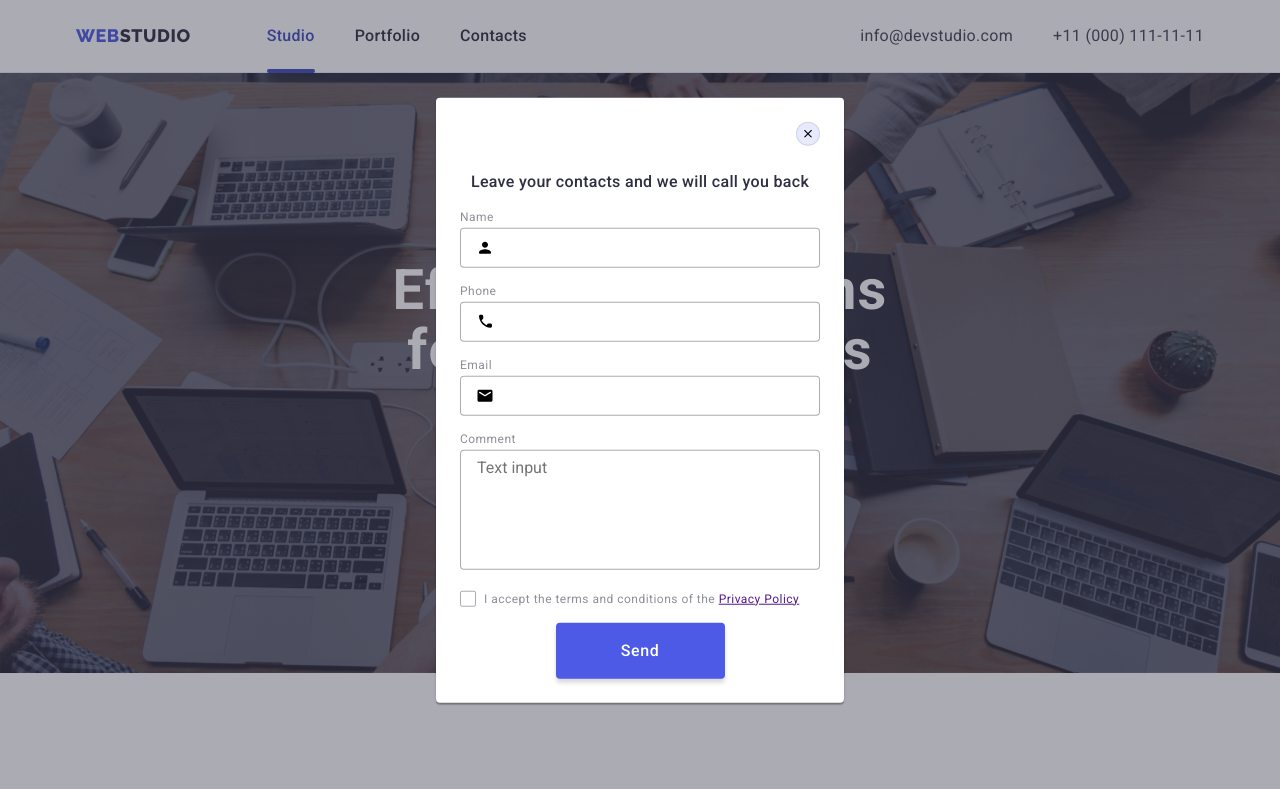
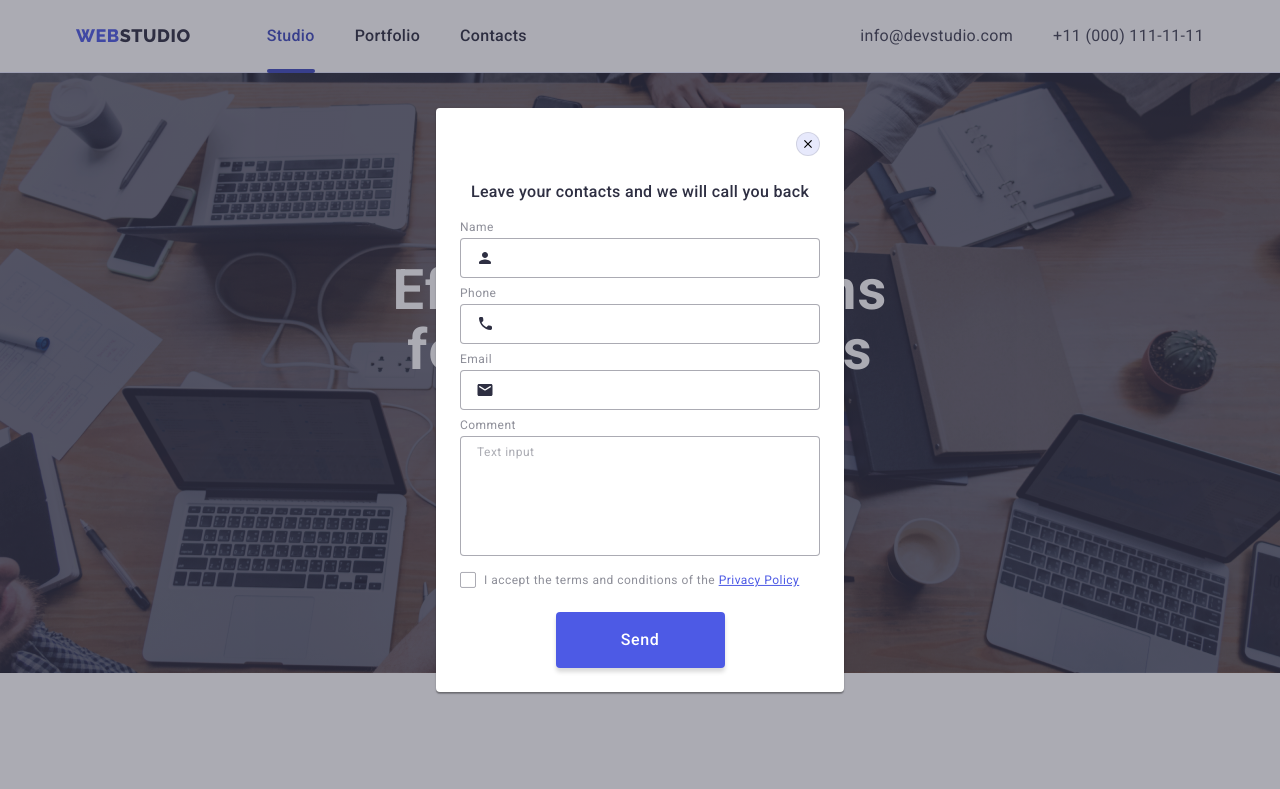
Before and after one commit to Natalia-Vuhernichek/goit-markup-hw-06, a plain HTML site: page index.html in a window 1280 px wide. Both pictures are taken after a click on the button "Order Service". Shown: the top 789 px of the page. Drawn offline with nearby package versions, Linux system fonts and the light colour scheme.

Commit message:
fix update

```diff
--- a/css/styles.css
+++ b/css/styles.css
@@ -487,7 +487,7 @@ body {
 
 .footer-form {
     width: 453px;
-    min-height: 80px;
+    display: flex;
 }
 
 .footer-form-input {
@@ -496,7 +496,6 @@ body {
 }
 
 .footer-form-title {
-    display: flex;
     font-weight: 500;
     font-size: 16px;
     line-height: 1.5;
@@ -519,10 +518,6 @@ body {
     letter-spacing: 0.04em;
     color: var(--text-card-background);
     margin-right: 24px;
-    transition: border-color var(--transition-dur-func);
-}
-.footer-input:focus {
-    border-color: var(--links-active-color);
 }
 
 .subscribe-button-text {
@@ -664,7 +659,7 @@ body {
 
 .modal {
     width: 408px;
-    min-height: 576px;
+    min-height: 584px;
     background-color: var(--text-card-background);
     box-shadow: 0px 1px 1px rgba(0, 0, 0, 0.14), 0px 1px 3px rgba(0, 0, 0, 0.12), 0px 2px 1px rgba(0, 0, 0, 0.2);
     border-radius: 4px;
@@ -675,6 +670,7 @@ body {
     transition: transform var(--transition-dur-func);
     padding: 72px 24px 24px 24px;
 }
+
 .backdrop.is-hidden .modal {
     transform: translate(-50%, -50%) scale(0);
 }
@@ -720,22 +716,15 @@ body {
     color: var(--overlay-shadows-headings);
     margin-bottom: 16px;
 }
-.modal-field {
-    margin-bottom: 16px;
-}
-.input-wrap {
-    position: relative;
-}
 
 .modal-input {
-    width: 360px;
+    width: 100%;
     height: 40px;
     border: 1px solid rgba(46, 47, 66, 0.4);
     border-radius: 4px;
     outline: transparent;
     color: rgba(46, 47, 66, 0.4);
-    padding: 8px 16px 8px 38px;
-    gap: 26px;
+    padding-left: 38px;
     transition: border-color var(--transition-dur-func);
 }
 
@@ -751,8 +740,13 @@ body {
     position: absolute;
     left: 16px;
     top: 50%;
+    fill: var(--overlay-shadows-headings);
     transform: translateY(-50%);
     transition: fill var(--transition-dur-func);
+}
+.modal-input-wrap {
+    position: relative;
+    margin-bottom: 8px;
 }
 
 .modal-label {
@@ -768,11 +762,12 @@ body {
     line-height: 1.17;
     letter-spacing: 0.04em;
     color: #8E8F99;
-    margin: 16px 0 4px 0;
+    margin-bottom: 4px;
 }
 .modal-textarea {
-    width: 360px;
+    width: 100%;
     height: 120px;
+    display: block;
     border: 1px solid rgba(46, 47, 66, 0.4);
     border-radius: 4px;
     outline: transparent;
@@ -782,8 +777,16 @@ body {
     resize: none;
     transition: border-color var(--transition-dur-func);
 }
+
+.modal-textarea::placeholder {
+    font-size: 12px;
+    line-height: 1.17;
+    letter-spacing: 0.04em;
+    color: rgba(46, 47, 66, 0.4);
+}
 .modal-textarea:focus {
     border-color: var(--pressed-hover-color);
+    outline: none;
 }
 
 .check-text {
@@ -793,6 +796,8 @@ body {
     line-height: 1.17;
     letter-spacing: 0.04em;
     color: #8E8F99;
+    margin-bottom: 24px;
+    margin-top: 16px;
 }
 .check-text span {
     width: 16px;
@@ -816,6 +821,10 @@ body {
 }
 .input-check:focus + .check-text span {
     border-color: var(--links-active-color);
+}
+
+.privacy-policy {
+    color: var(--links-active-color);
 }
 
 .modal-button-submit {
--- a/index.html
+++ b/index.html
@@ -432,9 +432,8 @@
         </div>
 
         <div class="footer-subscribe">
+          <p class="footer-form-title">Subscribe</p>
           <form class="footer-form">
-            <p class="footer-form-title">Subscribe</p>
-            <div class="footer-form-input">
             <input
               type="text"
               class="footer-input"
@@ -449,7 +448,6 @@
                 </svg>
               </span>
             </button>
-            </div>
           </form>
         </div>
       </div>
@@ -464,9 +462,8 @@
         </button>
         <p class="modal-title">Leave your contacts and we will call you back</p>
         <form class="modal-form">
-          <div class="modal-field">
           <label for="user-name" class="input-text">Name</label>
-            <div class="input-wrap">
+          <div class="modal-input-wrap">
             <input
               class="modal-input"
               id="user-name"
@@ -478,10 +475,8 @@
               <use href="./images/icons.svg#icon-modal-person"></use>
             </svg>
           </div>
-          </div>
-          <div class="modal-field">
           <label for="user-phone" class="input-text">Phone</label>
-            <div class="input-wrap">
+          <div class="modal-input-wrap">
             <input
               class="modal-input"
               id="user-phone"
@@ -493,10 +488,8 @@
               <use href="./images/icons.svg#icon-modal-phone"></use>
             </svg>
           </div>
-          </div>
-          <div class="modal-field">
           <label for="user-email" class="input-text">Email</label>
-            <div class="input-wrap">
+          <div class="modal-input-wrap">
             <input
               class="modal-input"
               id="user-email"
@@ -507,17 +500,14 @@
               <use href="./images/icons.svg#icon-modal-email"></use>
             </svg>
           </div>
-          </div>
-          <div class="modal-field">
           <label for="user-comment" class="input-text">Comment</label>
+          <div class="modal-input-wrap">
             <textarea
               name="user-text"
               id="user-comment"
               class="modal-textarea"
               placeholder="Text input"
             ></textarea>
-          </div>
-          <div class="modal-field">
             <input
               class="input-check visually-hidden"
               id="privacy"
@@ -525,6 +515,7 @@
               type="checkbox"
               value="true"
             />
+          </div>
           <label for="privacy" class="check-text">
             <span>
               <svg class="check-icon" width="10" height="8">
@@ -535,9 +526,8 @@
               href=""
               class="privacy-policy"
               >Privacy Policy</a
-              ></label
             >
-          </div>
+          </label>
           <button type="submit" class="modal-button-submit">Send</button>
         </form>
       </div>
```
Also changed, not shown: portfolio.html (+3 -4 lines). Lines whose indentation alone changed are shown as unchanged.
